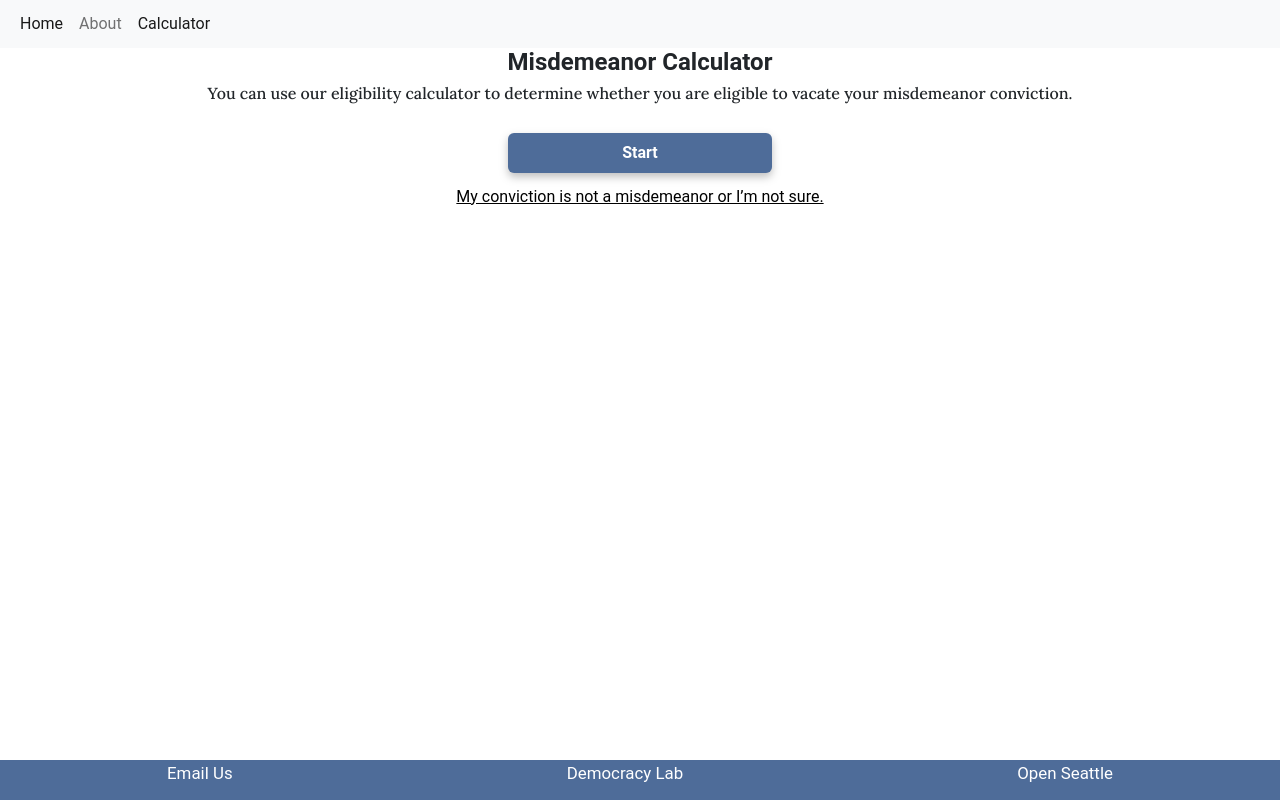
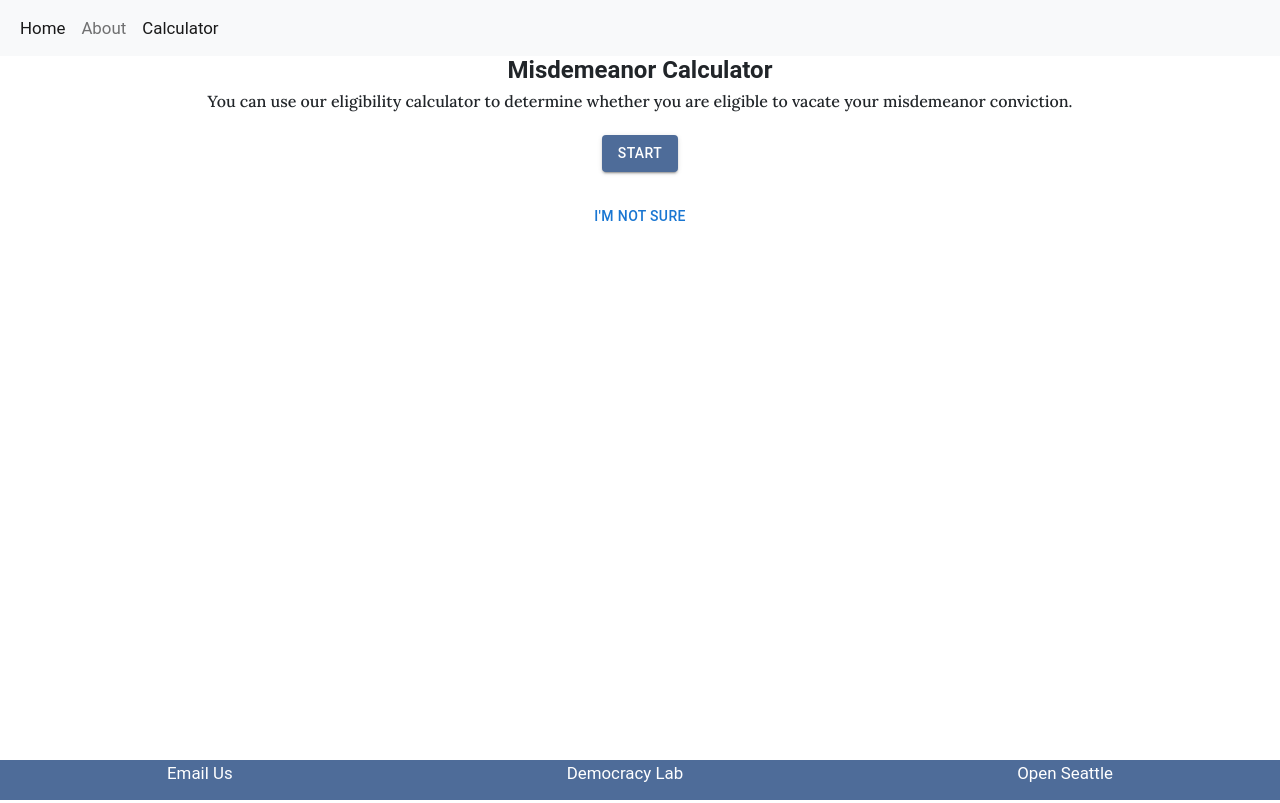
Before and after one commit to openseattle/clearviction-v1, a React (Create React App) app: page /calculator/landing-0 in a window 1280 px wide. Built offline with nearby package versions, Linux system fonts and the light colour scheme.

Commit message:
refactored calculator page and added material UI to project

```diff
--- a/package.json
+++ b/package.json
@@ -4,8 +4,11 @@
   "version": "0.1.0",
   "private": true,
   "dependencies": {
+    "@emotion/react": "^11.4.1",
+    "@emotion/styled": "^11.3.0",
     "@material-ui/core": "^4.12.1",
     "@material-ui/icons": "^4.11.2",
+    "@mui/material": "^5.0.0",
     "@testing-library/jest-dom": "^5.11.4",
     "@testing-library/react": "^11.1.0",
     "@testing-library/user-event": "^12.1.10",
@@ -43,8 +46,5 @@
       "last 1 firefox version",
       "last 1 safari version"
     ]
-  },
-  "devDependencies": {
-    "prettier": "^2.3.1"
   }
 }
--- a/src/CSS/Calculator.css
+++ b/src/CSS/Calculator.css
@@ -20,30 +20,6 @@
 .calculator-subheader {
   font-weight: bold;
   font-size: 1.2rem;
-}
-
-.calculator-button {
-  color: #fff;
-  border: 0;
-  box-shadow: none;
-  border-radius: 6px;
-  width: 16.5rem;
-  min-height: 2rem;
-  font-weight: bold;
-  filter: drop-shadow(0px 4px 4px rgba(0, 0, 0, 0.25));
-  padding: 0.75rem;
-  text-decoration: none;
-}
-
-.calculator-button:not(:first-child) {
-  margin-top: 1rem;
-}
-
-.calculator-tooltip-modal {
-  background-color: white;
-  padding: 0.5rem;
-  max-width: 22rem;
-  margin: 8rem auto;
 }
 
 .calculator-tooltip-link {
@@ -84,27 +60,8 @@
 .calc-subtext {
   width: 500px;
 }
-.calc-button {
-  background-color: #4e6c99;
-  color: #fff;
-  border: 0;
-  box-shadow: none;
-  border-radius: 6px;
-  /* width: calc(100vw - 7em); */
-  height: 6.34vh;
-  width: 35vh;
-  font-size: 2.4vh;
-  font-weight: bold;
-  margin-bottom: 1em;
-  filter: drop-shadow(0px 4px 4px rgba(0, 0, 0, 0.25));
-}
 
-.calc-button.landing {
-  margin-top: 10.5vh;
-}
-.calc-col.landing-text {
-  margin-top: 3.73vh;
-}
+
 .calc-col.title {
   font-size: 4.5vh;
   margin: 2rem 0 0;
@@ -161,16 +118,17 @@
   margin: auto;
 }
 
-.calc-col.results p,
-.calc-col.results li {
+.calc-col.results p, li {
   text-align: left;
   font-size: 2.11vh;
   line-height: 3.04vh;
   margin-bottom: 0;
 }
+
 .calc-col.results a {
   font-weight: bold;
 }
+
 .calc-col.results p a {
   color: #007cff;
   font-size: 1.85vh;
--- /dev/null
+++ b/src/Components/Modal.jsx
@@ -0,0 +1,47 @@
+import * as React from 'react';
+import Box from '@mui/material/Box';
+import Button from '@mui/material/Button';
+import Typography from '@mui/material/Typography';
+import Modal from '@mui/material/Modal';
+
+const style = {
+  position: 'absolute',
+  top: '50%',
+  left: '50%',
+  transform: 'translate(-50%, -50%)',
+  width: 400,
+  bgcolor: 'background.paper',
+  border: '2px solid #000',
+  boxShadow: 24,
+  p: 4,
+};
+
+export default function BasicModal() {
+  const [open, setOpen] = React.useState(false);
+  const handleOpen = () => setOpen(true);
+  const handleClose = () => setOpen(false);
+
+  return (
+    <div>
+      <Button onClick={handleOpen}>I'm not sure</Button>
+      <Modal
+        open={open}
+        onClose={handleClose}
+        aria-labelledby="modal-modal-title"
+        aria-describedby="modal-modal-description"
+      >
+        <Box sx={style}>
+          <Typography id="modal-modal-description" sx={{ mt: 2 }}>
+            <p>
+                If you don't know how to answer this question, you may be able to locate
+                your records here:{" "}
+                <a target="_blank" href="https://www.wsp.wa.gov/crime/criminal-history">
+                https://www.wsp.wa.gov/crime/criminal-history
+                </a>
+            </p>
+          </Typography>
+        </Box>
+      </Modal>
+    </div>
+  );
+}
--- a/src/Components/calculator/CalculatorQuestion.jsx
+++ b/src/Components/calculator/CalculatorQuestion.jsx
@@ -1,5 +1,5 @@
 import React, { useState, useEffect, useContext } from "react";
-import Button from "../Button";
+import { PrimaryButton } from "../PrimaryButton";
 import { useParams, useHistory } from "react-router-dom";
 import InfoModal from "../InfoModal";
 import { CalculatorService } from "./CalculatorService";
@@ -78,7 +78,7 @@ const CalculatorQuestion = () => {
           {tooltip}
           <div className="calc-col answers">
             {options.map((a) => (
-              <Button
+              <PrimaryButton
                 key={a}
                 text={a}
                 className="calc-button"
--- a/src/Pages/Calculator.jsx
+++ b/src/Pages/Calculator.jsx
@@ -2,14 +2,16 @@ import React from "react";
 import { useLocation } from "react-router-dom";
 import calculatorPages from "../data/calculatorPages";
 import "../CSS/Calculator.css";
-import { useState } from "react";
-import Modal from 'react-modal';
+import Container from "@mui/material/Container";
+import Button from '@mui/material/Button';
+import Stack from '@mui/material/Stack';
+import BasicModal from "../Components/Modal";
 
 // TODO: add progress bar
 
 const BUTTON_COLORS = {
   blue: "#4e6c99",
-    green: "#419D77"
+  green: "#419D77",
 };
 
 const Calculator = () => {
@@ -17,56 +19,69 @@ const Calculator = () => {
   const indexOfPageId = pathname.split("/").length - 1;
   const pageId = pathname.split("/")[indexOfPageId];
   const content = calculatorPages[pageId];
-    const [showTooltip, setShowTooltip] = useState(false);
 
   if (!content) window.location = "/404";
 
   const { header, body, buttons, footerLink, disclaimer, tooltip } = content;
 
-    const openTooltip = ev => {
-        ev.preventDefault();
-        setShowTooltip(true);
-    }
-
-    const closeTooltip = () => {
-        setShowTooltip(false);
-    }
-
-    const tooltipModal =
-        <Modal className="calculator-tooltip-modal" isOpen={showTooltip} onRequestClose={closeTooltip}>
-            <p>
-                If you don't know how to answer this question, you may be able to
-                locate your records here:{" "}
-                <a target="_blank" href="https://www.wsp.wa.gov/crime/criminal-history">
-                    https://www.wsp.wa.gov/crime/criminal-history
-                </a>
-            </p>
-        </Modal>
-
-    const renderButtons = buttons =>
+  const renderButtons = (buttons) =>
     buttons.map(({ text, href, color }) => {
-            return <a className="calculator-button" key={text} href={href} style={{ backgroundColor: BUTTON_COLORS[color || "blue"] }}>{text}</a>
-        })
+      return (
+        <Stack direction="column" style={{padding: 10}}>
+          <Button
+            variant="contained"
+            href={href}
+            style={
+              { backgroundColor: BUTTON_COLORS[color || "blue"] }}
+          >
+            {text}
+          </Button>
+        </Stack>
+      );
+    });
 
   const renderBody = ({ type, text, href, className }) => {
     const key = `${type}-${text}`;
     switch (type) {
       case "paragraph":
-                return <p key={key} className={className}>{text}</p>
+        return (
+          <p key={key} className={className}>
+            {text}
+          </p>
+        );
       case "link":
-                return <a key={key} className={className} target="_blank" href={href}>{text}</a>
+        return (
+          <a key={key} className={className} target="_blank" href={href}>
+            {text}
+          </a>
+        );
     }
-    }
+  };
 
-    return <div className="calculator">
-        {tooltip && tooltipModal}
+  return (
+    <Container>
+      <div className="calculator">
         {header && <h4 className="calculator-header">{header}</h4>}
         {body && <div className="calculator-body">{body.map(renderBody)}</div>}
         {buttons && renderButtons(buttons)}
-        {tooltip && <a className="calculator-tooltip-link" onClick={openTooltip}>{tooltip}</a>}
-        {footerLink && <a className="calculator-footer-link" target="_blank" href={footerLink.href}>{footerLink.text}</a>}
+        {tooltip && (
+          <a className="calculator-tooltip-link">
+            <BasicModal/>
+          </a>
+        )}
+        {footerLink && (
+          <a
+            className="calculator-footer-link"
+            target="_blank"
+            href={footerLink.href}
+          >
+            {footerLink.text}
+          </a>
+        )}
         {disclaimer && <p className="calculator-disclaimer">{disclaimer}</p>}
       </div>
-}
+    </Container>
+  );
+};
 
 export default Calculator;
--- a/src/Pages/CalculatorLanding.jsx
+++ b/src/Pages/CalculatorLanding.jsx
@@ -1,6 +1,6 @@
 import React, { useEffect, useContext } from "react";
 import { useHistory } from "react-router-dom";
-import Button from "../Components/Button";
+import PrimaryButton from "../Components/PrimaryButton";
 import CalcContext from "../calcContext";
 import "../CSS/Calculator.css";
 
@@ -44,7 +44,7 @@ const CalculatorLanding = () => {
       </div>
 
       {/* When a user clicks this they will begin the questionaire */}
-      <Button
+      <PrimaryButton
         className="calc-button landing"
         text="Start"
         onClick={onStartClick}
```
Also changed, not shown: src/Components/Button.jsx (deleted, +0 -12 lines), src/Components/PrimaryButton.jsx (added, +15 -0 lines), 2 other files (tests, documents, lock files or other folders). Lines whose indentation alone changed are shown as unchanged.
